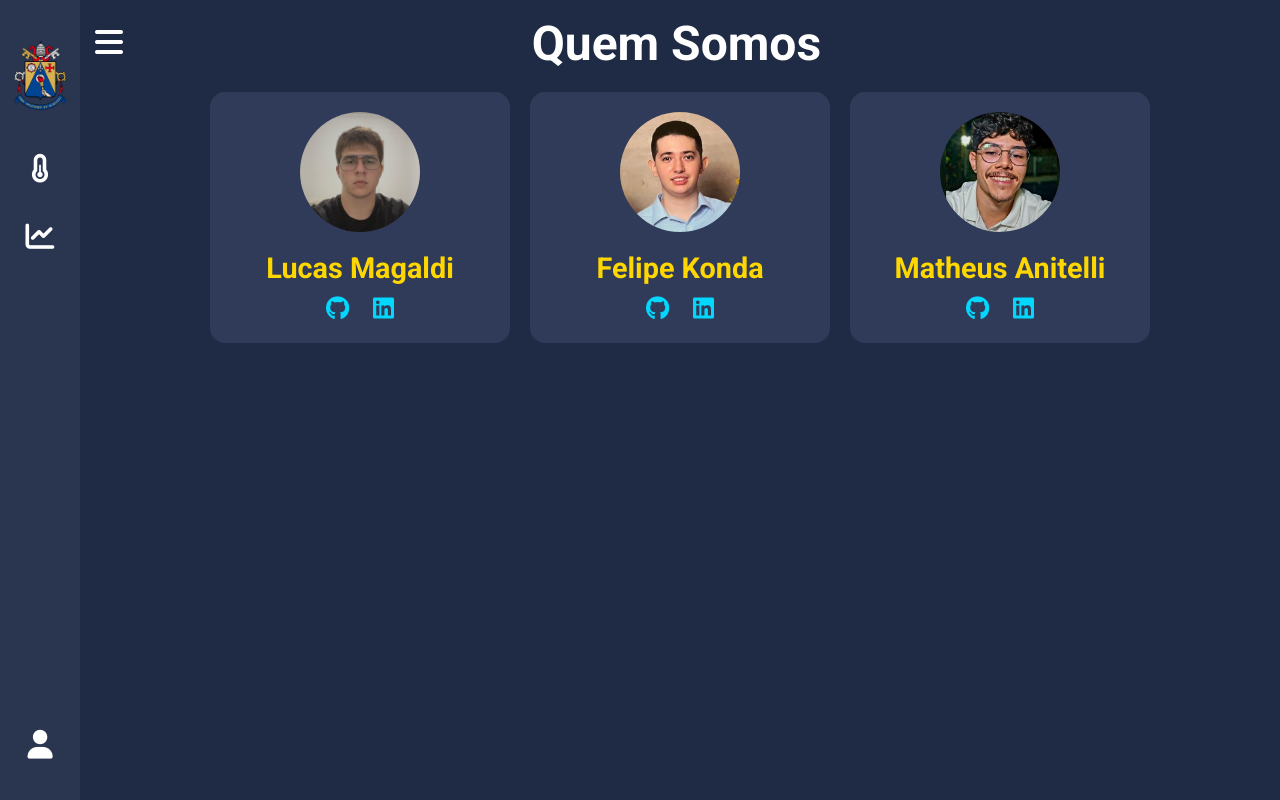
After one commit to FelipeDiasKonda/ProjetoIOT, a Flask app: page /about in a window 1280 px wide. The commit adds this page. Run offline with Flask 3, Linux system fonts and the light colour scheme.

Commit message:
frontend : quem somos adicionado

```diff
--- a/app.py
+++ b/app.py
@@ -315,6 +315,9 @@ def plot_data():
                            average_temperature=average_temperature,
                            max_temperature=max_temperature,
                            min_temperature=min_temperature,)
+@app.route('/about')
+def about():
+    return render_template('about.html')
 
 # Função para rodar o MQTT em um processo separado
 def run_mqtt():
--- /dev/null
+++ b/templates/about.html
@@ -0,0 +1,252 @@
+<!DOCTYPE html>
+<html lang="pt-BR">
+  <head>
+    <meta charset="UTF-8" />
+    <meta http-equiv="refresh" content="600" />
+    <meta name="viewport" content="width=device-width, initial-scale=1.0" />
+    <title>Clima PUC - Sobre Nós</title>
+    <link
+      rel="icon"
+      href="{{ url_for('static', filename='clima.png') }}"
+      type="image/png"
+    />
+    <!-- Pré-conexão para otimizar carregamento de ícones e fontes -->
+    <link rel="preconnect" href="https://cdnjs.cloudflare.com" />
+    <link
+      href="https://cdnjs.cloudflare.com/ajax/libs/font-awesome/6.0.0-beta3/css/all.min.css"
+      rel="stylesheet"
+    />
+    <link
+      href="https://fonts.googleapis.com/css2?family=Roboto:wght@300;400;700&display=swap"
+      rel="stylesheet"
+    />
+    <style>
+      /* RESET */
+      * {
+        margin: 0;
+        padding: 0;
+        box-sizing: border-box;
+      }
+      body {
+        font-family: "Roboto", sans-serif;
+        background: #1f2a44;
+        color: #fff;
+        min-height: 100vh;
+      }
+      /* SIDEBAR */
+      .sidebar {
+        position: fixed;
+        width: 80px;
+        height: 100vh;
+        background-color: #2a3550;
+        display: flex;
+        flex-direction: column;
+        align-items: center;
+        padding: 20px 0;
+        transition: transform 0.2s ease-in-out;
+        z-index: 1000;
+      }
+      .sidebar.hide {
+        transform: translateX(-100%);
+      }
+      .sidebar .nav-item {
+        margin: 20px 0;
+        cursor: pointer;
+        color: #fff;
+      }
+      .sidebar .nav-item a {
+        color: inherit;
+        text-decoration: none;
+      }
+      .sidebar .nav-item i {
+        font-size: 1.8em;
+      }
+      .sidebar .nav-item.who-we-are {
+        margin-top: auto;
+      }
+      .menu-btn {
+        background: none;
+        border: none;
+        color: #fff;
+        font-size: 2em;
+        cursor: pointer;
+      }
+      /* CONTEÚDO PRINCIPAL */
+      .main-content {
+        margin-left: 80px;
+        padding: 15px;
+        transition: margin-left 0.3s ease-in-out;
+      }
+      .top-bar {
+        display: flex;
+        align-items: center;
+        margin-bottom: 5px;
+      }
+      .top-bar h1 {
+        font-size: 3em;
+        text-align: center;
+        flex-grow: 1;
+      }
+      .top-bar .dummy {
+        width: 2.2em;
+      }
+      /* SOBRE NÓS */
+      .about-list {
+        display: flex;
+        flex-wrap: wrap;
+        gap: 20px;
+        justify-content: center;
+        margin-top: 20px;
+      }
+      .member-card {
+        background-color: #2f3b58;
+        border-radius: 15px;
+        padding: 20px;
+        width: 300px;
+        text-align: center;
+      }
+      .member-card img {
+        width: 120px;
+        height: 120px;
+        border-radius: 50%;
+        object-fit: cover;
+        margin-bottom: 15px;
+      }
+      .member-card h3 {
+        font-size: 1.8em;
+        margin-bottom: 10px;
+        color: #ffd700;
+      }
+      .member-card .links a {
+        margin: 0 10px;
+        color: #02d7fd;
+        font-size: 1.5em;
+      }
+      .footer {
+        text-align: center;
+        margin-top: 20px;
+        color: #ccc;
+        font-size: 1.2em;
+      }
+      /* Responsividade */
+      @media (max-width: 768px) {
+        .member-card {
+          width: calc(50% - 30px);
+        }
+      }
+      @media (max-width: 480px) {
+        .main-content {
+          margin-left: 0;
+        }
+        .member-card {
+          width: 100%;
+        }
+      }
+      .sidebar.hide + .main-content {
+        margin-left: 0;
+      }
+    </style>
+  </head>
+  <body>
+    <!-- SIDEBAR -->
+    <aside class="sidebar" id="sidebar">
+      <div class="nav-item">
+        <a href="/">
+          <img
+            src="{{ url_for('static', filename='loguinho.png') }}"
+            alt="PUC Logo"
+            width="80"
+          />
+        </a>
+      </div>
+      <div class="nav-item">
+        <a href="/temperatura" title="Gráfico de Temperatura">
+          <i class="fas fa-thermometer-half"></i>
+        </a>
+      </div>
+      <div class="nav-item">
+        <a href="/dados" title="Dashboard de Dados">
+          <i class="fas fa-chart-line"></i>
+        </a>
+      </div>
+      <div class="nav-item who-we-are">
+        <a href="/about" title="Quem Somos">
+          <i class="fas fa-user"></i>
+        </a>
+      </div>
+    </aside>
+
+    <!-- CONTEÚDO PRINCIPAL -->
+    <div class="main-content" id="mainContent">
+      <div class="top-bar">
+        <button class="menu-btn" onclick="toggleSidebarVisibility()">
+          <i class="fas fa-bars"></i>
+        </button>
+        <h1>Quem Somos</h1>
+        <div class="dummy"></div>
+      </div>
+
+      <!-- LISTA DE MEMBROS -->
+      <div class="about-list">
+        <div class="member-card">
+          <img
+            src="{{ url_for('static', filename='lucas.jpeg') }}"
+            alt="Lucas Magaldi"
+          />
+          <h3>Lucas Magaldi</h3>
+          <div class="links">
+            <a href="https://github.com/Magaldi2" target="_blank"
+              ><i class="fab fa-github"></i
+            ></a>
+            <a
+              href="https://www.linkedin.com/in/lucas-magaldi-2a3988222/"
+              target="_blank"
+              ><i class="fab fa-linkedin"></i
+            ></a>
+          </div>
+        </div>
+        <div class="member-card">
+          <img
+            src="{{ url_for('static', filename='konda.jpeg') }}"
+            alt="Felipe Konda"
+          />
+          <h3>Felipe Konda</h3>
+          <div class="links">
+            <a href="https://github.com/FelipeDiasKonda" target="_blank"
+              ><i class="fab fa-github"></i
+            ></a>
+            <a
+              href="https://www.linkedin.com/in/felipe-konda-07a5402a5/"
+              target="_blank"
+              ><i class="fab fa-linkedin"></i
+            ></a>
+          </div>
+        </div>
+        <div class="member-card">
+          <img
+            src="{{ url_for('static', filename='tue.jpeg') }}"
+            alt="Matheus Anitelli"
+          />
+          <h3>Matheus Anitelli</h3>
+          <div class="links">
+            <a href="https://github.com/mttue7" target="_blank"
+              ><i class="fab fa-github"></i
+            ></a>
+            <a href="http://linkedin.com/in/matheus-anitelli/" target="_blank"
+              ><i class="fab fa-linkedin"></i
+            ></a>
+          </div>
+        </div>
+      </div>
+
+    <!-- SCRIPTS -->
+    <script>
+      function toggleSidebarVisibility() {
+        const sb = document.getElementById("sidebar");
+        const mc = document.getElementById("mainContent");
+        sb.classList.toggle("hide");
+        mc.style.marginLeft = sb.classList.contains("hide") ? "0" : "80px";
+      }
+    </script>
+  </body>
+</html>
```
Also changed, not shown: templates/index.html (+37 -41 lines), static/konda.jpeg (added), static/lucas.jpeg (added), static/tue.jpeg (added).
